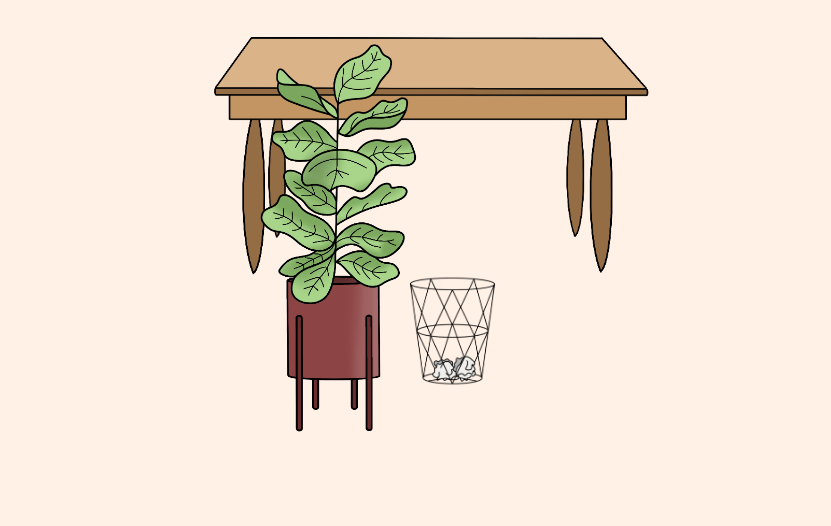
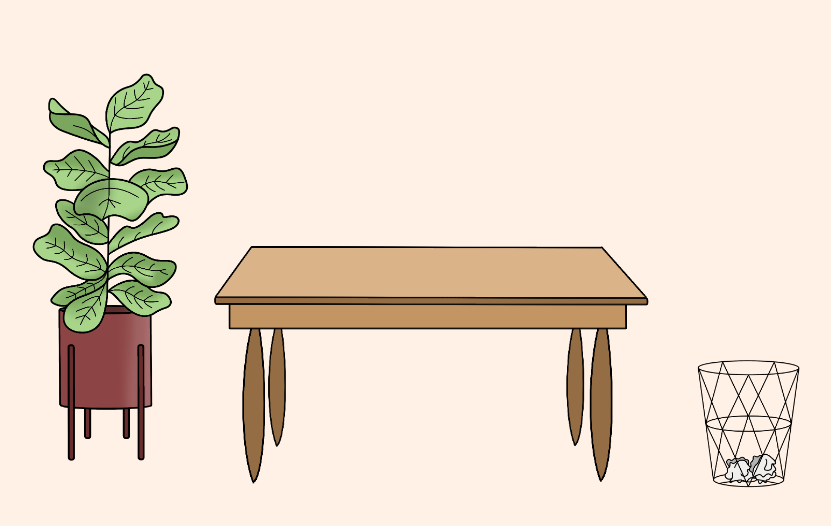
Before and after one commit to ycheuk/study-time, a plain HTML site: page index.html in a window 1280 px wide. Shown: the part 126-652 px from the top of the page, without its empty margins (212-1043 px from the left). Drawn offline with Linux system fonts and the light colour scheme; a web font is replaced by a local one.

Commit message:
fixed positioning

```diff
--- a/styles.css
+++ b/styles.css
@@ -44,19 +44,21 @@ h1 {
 
 .trash_area {
   position: absolute;
-  top: 50%;
-  left: 48%;
+  top: 69%;
+  left: 75%;
+  transform: translate(-50%, -50%);
 }
 
 .trash_can {
-  width: 100px;
+  width: 120px;
   height: auto;
 }
 
 .plant_area {
   position: absolute;
-  top: 19%;
-  left: 35%;
+  top: 49%;
+  left: 25%;
+  transform: translate(-50%, -50%);
 }
 
 .plant {
@@ -65,8 +67,10 @@ h1 {
 }
 
 .table_area {
-  display: flex;
-  justify-content: center;
+  position: absolute;
+  top: 60%;
+  left: 50%;
+  transform: translate(-50%, -50%);
 }
 
 .table {
```
